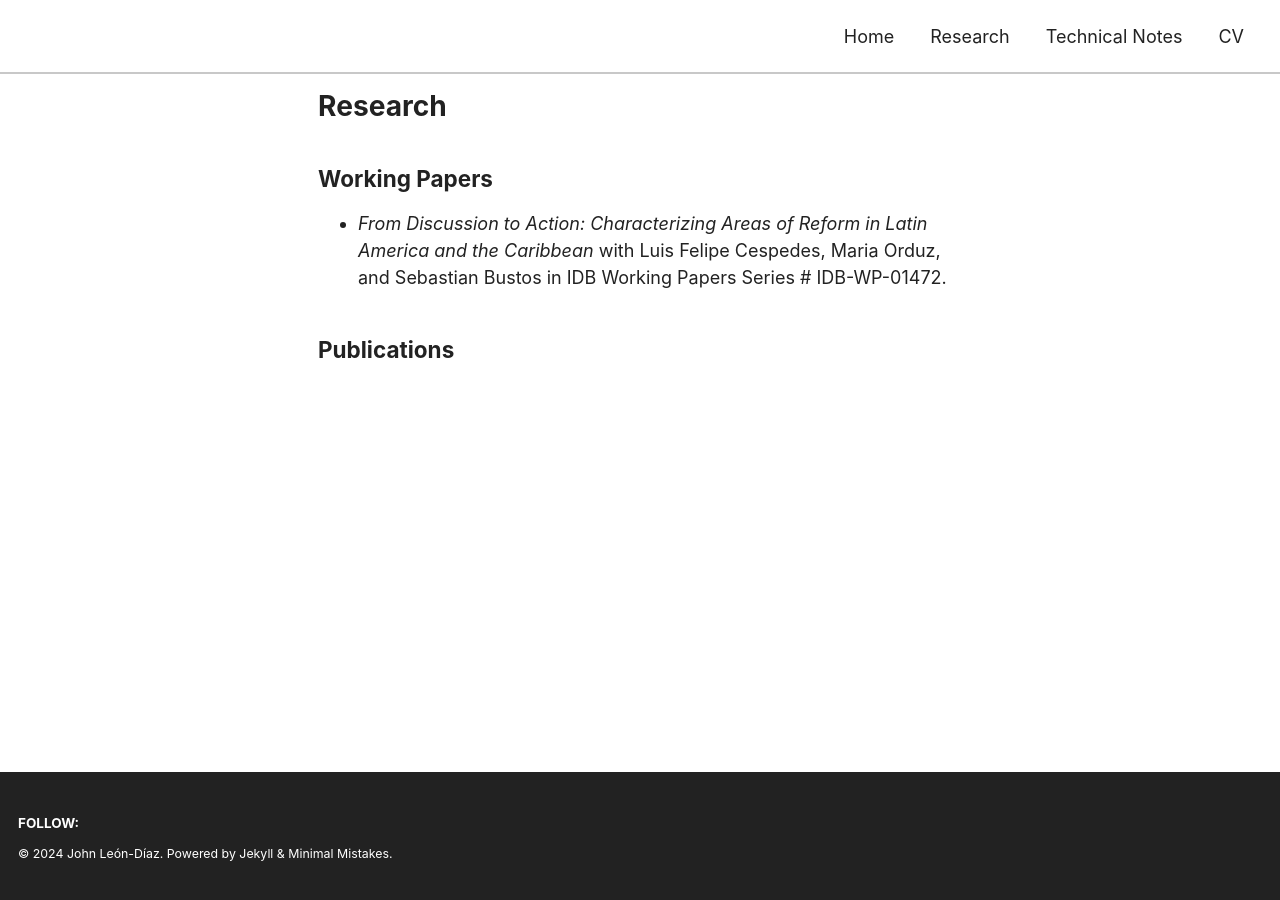
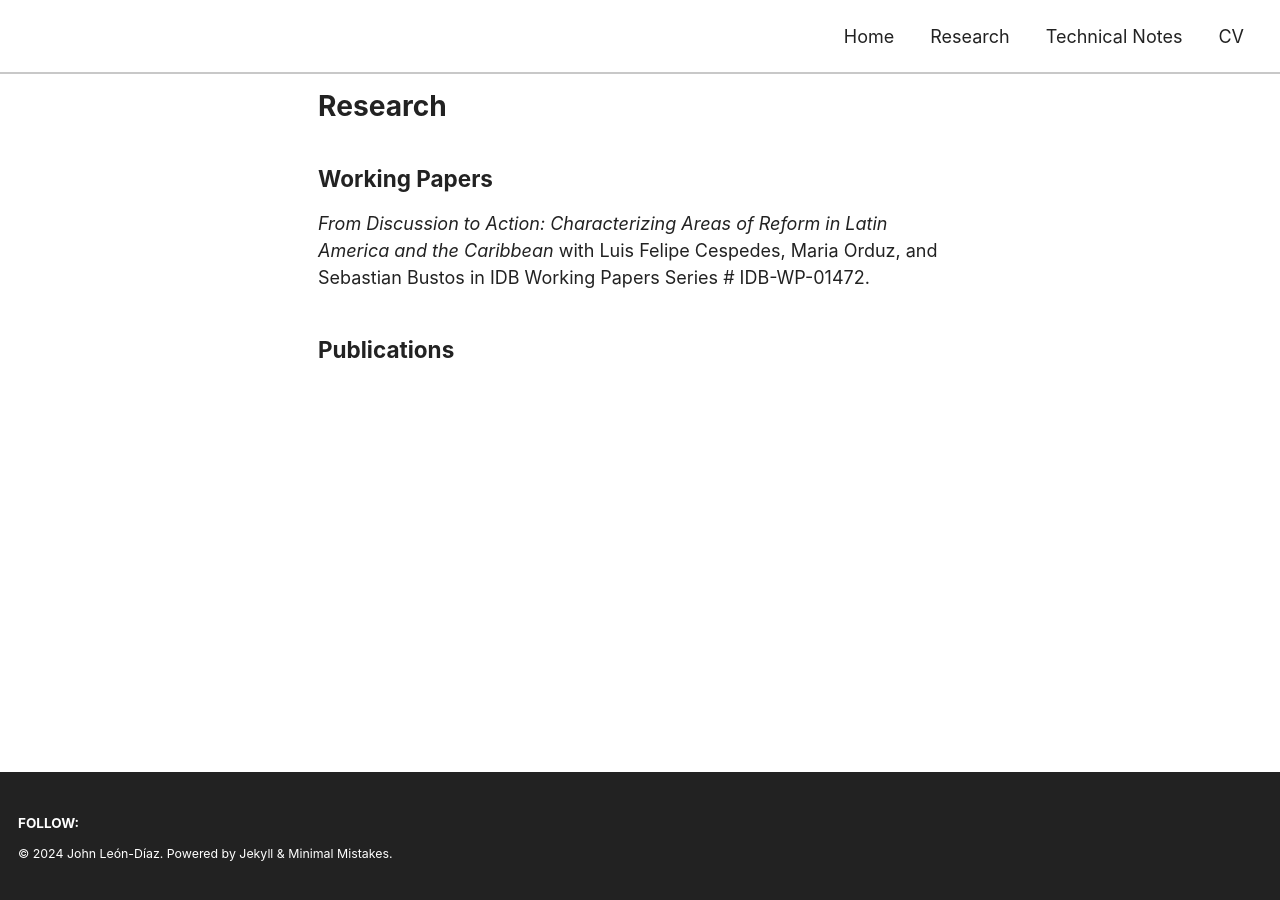
Before and after one commit to jleondia/jleondia.github.io, a Jekyll site: the page built from _pages/research.md, in a window 1280 px wide. Built offline with Jekyll 4.4.1, drawn with Linux system fonts in a browser that asks for light colours; cached includes are drawn as plain includes.

```diff
--- a/_pages/research.md
+++ b/_pages/research.md
@@ -8,6 +8,6 @@ comments: false
 
 ## Working Papers
 
-- [*From Discussion to Action: Characterizing Areas of Reform in Latin America and the Caribbean*](https://publications.iadb.org/en/discussion-action-characterizing-areas-reform-latin-america-and-caribbean) with Luis Felipe Cespedes, Maria Orduz, and Sebastian Bustos in IDB Working Papers Series # IDB-WP-01472.
+[*From Discussion to Action: Characterizing Areas of Reform in Latin America and the Caribbean*](https://publications.iadb.org/en/discussion-action-characterizing-areas-reform-latin-america-and-caribbean) with Luis Felipe Cespedes, Maria Orduz, and Sebastian Bustos in IDB Working Papers Series # IDB-WP-01472.
 
 ## Publications
```
